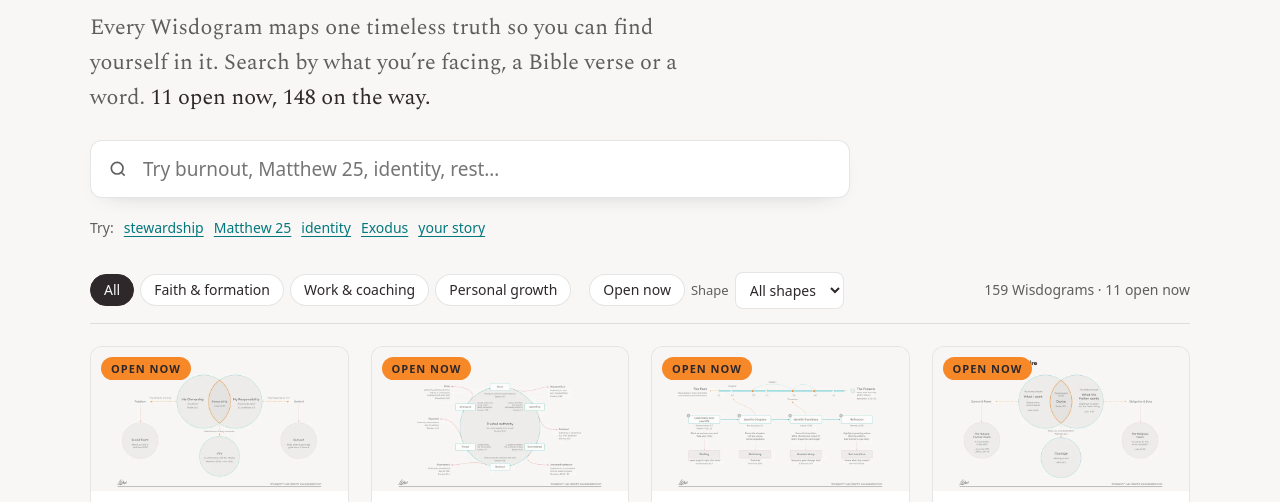
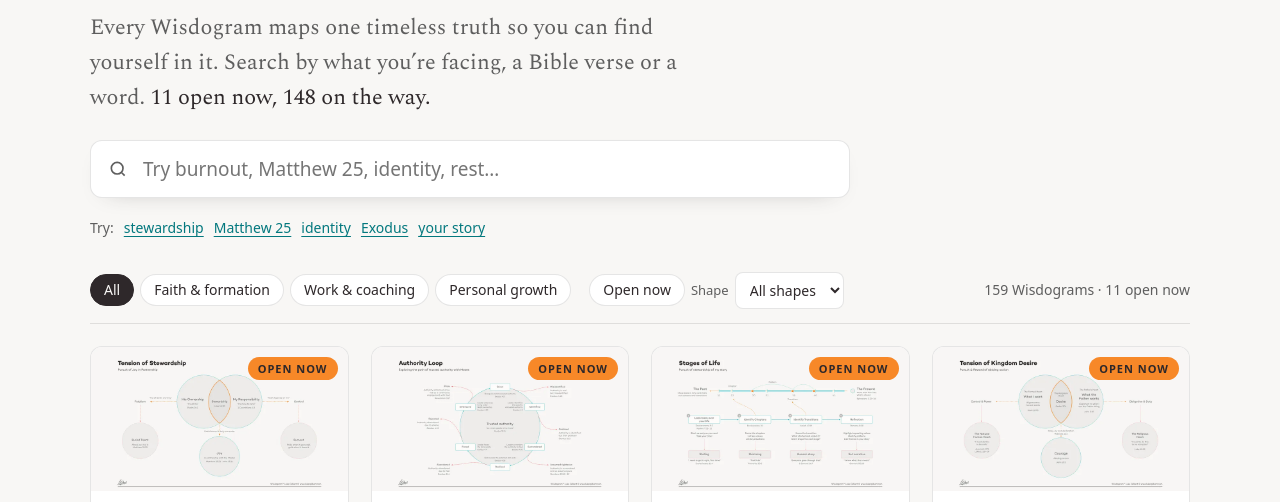
Before and after one commit to luke-gil/wisdogram-library, a plain HTML site: page index.html in a window 1280 px wide. Shown: the part 235-737 px from the top of the page. Drawn offline with Linux system fonts and the light colour scheme.

Commit message:
Move the Open now / Coming soon badge to the top right so it no longer covers titles
Co-Authored-By: Claude Opus 5.5 <noreply@anthropic.com>
Claude-Session: https://claude.ai/code/session_01GZXE5Hy2CmrjpYhuqzJRNB

```diff
--- a/index.html
+++ b/index.html
@@ -120,7 +120,7 @@ select{font:inherit;border:1px solid var(--line);background:var(--card);color:va
 .thumb{position:relative;aspect-ratio:16/9;background:var(--well);overflow:hidden}
 .thumb img{width:100%;height:100%;object-fit:cover}
 .card.soon .thumb img{opacity:.55;filter:grayscale(.35)}
-.badge{position:absolute;left:10px;top:10px;font:700 11px/1 var(--ui);letter-spacing:.09em;text-transform:uppercase;border-radius:999px;padding:6px 10px}
+.badge{position:absolute;right:10px;top:10px;font:700 11px/1 var(--ui);letter-spacing:.09em;text-transform:uppercase;border-radius:999px;padding:6px 10px}
 .badge.soon{background:var(--paper);color:var(--ink-soft);box-shadow:inset 0 0 0 1px var(--line)}
 .badge.live{background:var(--orange);color:var(--ink)}
 .cbody{padding:14px 16px 16px;display:grid;gap:6px;min-width:0;align-content:start}
```
Also changed, not shown: 404.html (+1 -1 lines), authority-loop.html (+1 -1 lines), covenant-intelligence.html (+1 -1 lines), eight-aspects-of-avodah.html (+1 -1 lines), launch-vs-commission.html (+1 -1 lines), modern-plagues-of-extraction-systems.html (+1 -1 lines), moses-formation-path.html (+1 -1 lines), my-name-vs-i-am.html (+1 -1 lines), stages-of-life.html (+1 -1 lines), tension-of-kingdom-desire.html (+1 -1 lines), tension-of-stewardship.html (+1 -1 lines), the-five-commission-objections.html (+1 -1 lines).
